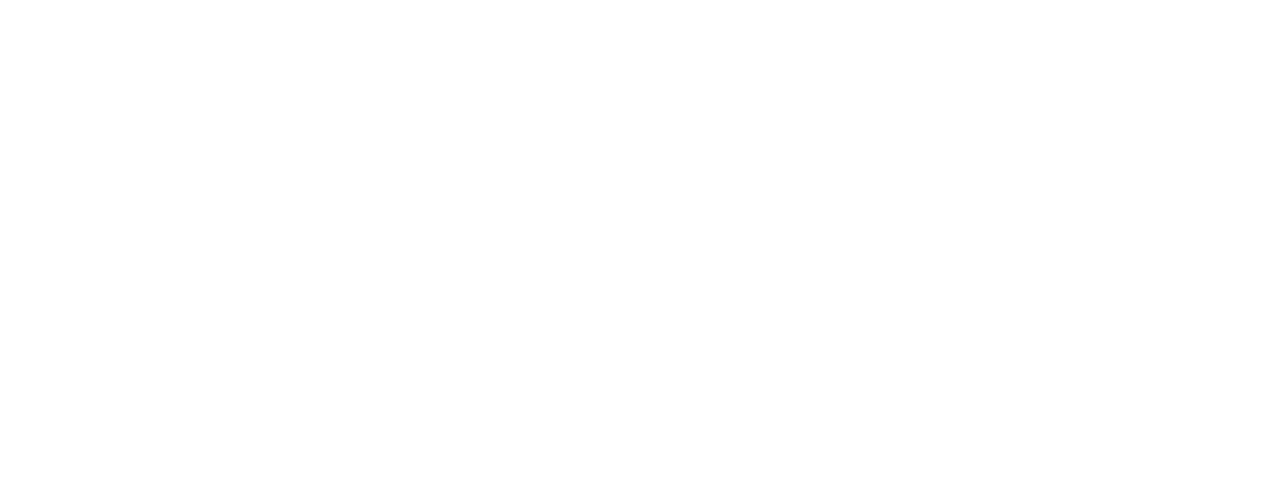
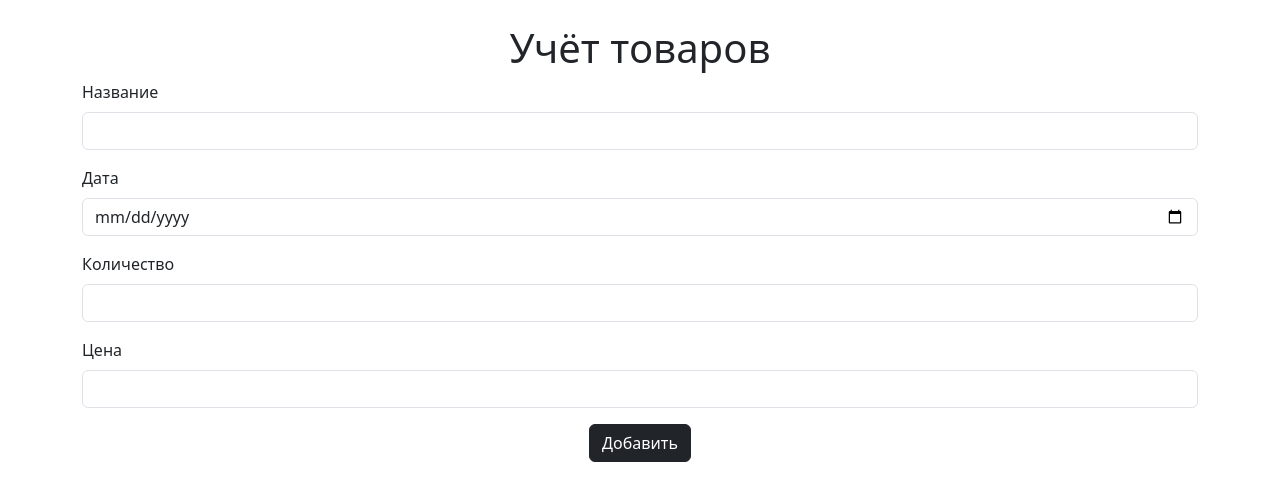
Before and after one commit to Hizeshi/vue, a Vue app: page / in a window 1280 px wide. Shown: the top 500 px of the page. Built offline with nearby package versions, Linux system fonts and the light colour scheme.

Commit message:
add form product

```diff
--- a/index.html
+++ b/index.html
@@ -5,6 +5,8 @@
     <link rel="icon" href="/favicon.ico">
     <meta name="viewport" content="width=device-width, initial-scale=1.0">
     <title>Vite App</title>
+    <link href="https://cdn.jsdelivr.net/npm/bootstrap@5.3.3/dist/css/bootstrap.min.css" rel="stylesheet" integrity="sha384-QWTKZyjpPEjISv5WaRU9OFeRpok6YctnYmDr5pNlyT2bRjXh0JMhjY6hW+ALEwIH" crossorigin="anonymous">
+    <script src="https://cdn.jsdelivr.net/npm/bootstrap@5.3.3/dist/js/bootstrap.bundle.min.js" integrity="sha384-YvpcrYf0tY3lHB60NNkmXc5s9fDVZLESaAA55NDzOxhy9GkcIdslK1eN7N6jIeHz" crossorigin="anonymous"></script>
   </head>
   <body>
     <div id="app"></div>
--- a/src/App.vue
+++ b/src/App.vue
@@ -3,6 +3,34 @@
 </script>
 
 <template>
+<div class="container">
+    <div class="row">
+        <div class="col">
+            <h1 class="text-center mt-4">Учёт товаров</h1>
+            <form action="">
+                <div class="mb-3">
+                    <label for="date" class="form-label">Название</label>
+                    <input type="text" class="form-control" id="name" >
+                </div>
+                <div class="mb-3">
+                    <label for="date" class="form-label">Дата</label>
+                    <input type="date" class="form-control" id="name" >
+                </div>
+                <div class="mb-3">
+                    <label for="date" class="form-label">Количество</label>
+                    <input type="number" class="form-control" id="name" >
+                </div>
+                <div class="mb-3">
+                    <label for="date" class="form-label">Цена</label>
+                    <input type="number" class="form-control" id="name" >
+                </div>
+                <div class="text-center mb-3">
+                    <button type="button" class="btn btn-dark">Добавить</button>
+                </div>
+            </form>
+        </div>
+    </div>
+</div>
 
 </template>
 
```
